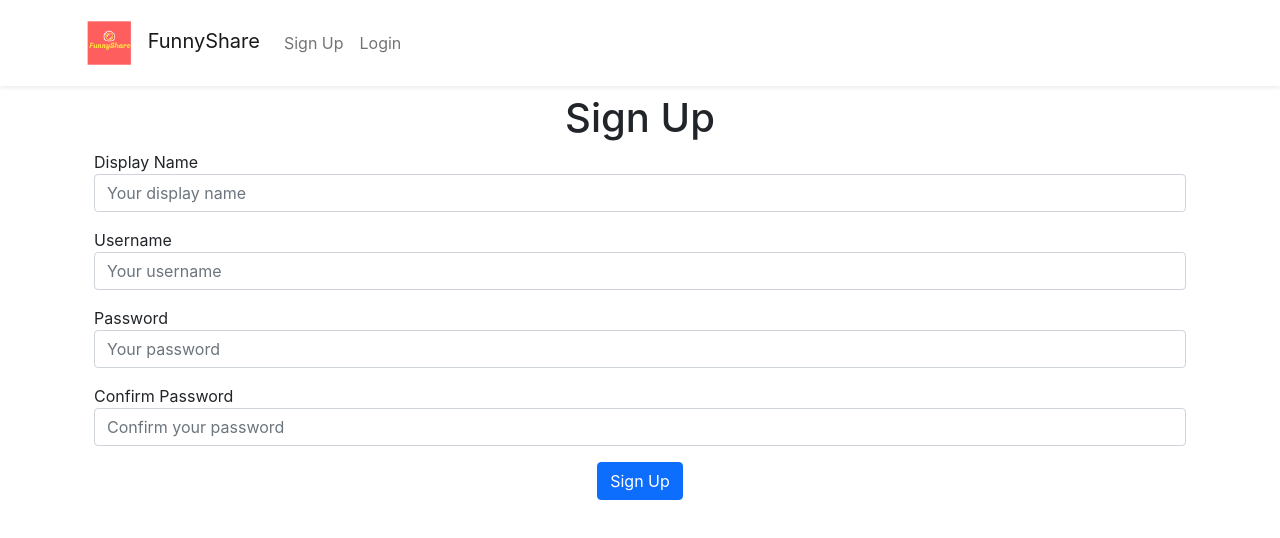
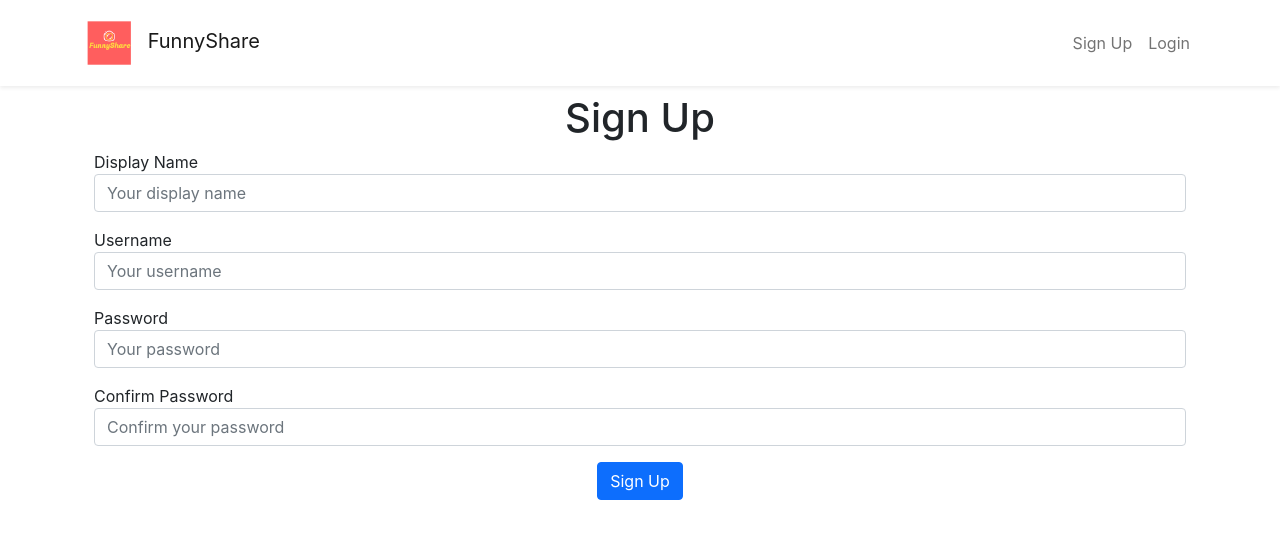
Before and after one commit to AlexandruMBaltazar/FunnyShare, a React (Create React App) app in the folder funnyshare-react-client/: page /signup in a window 1280 px wide. Shown: the top 538 px of the page. Built offline with nearby package versions, Linux system fonts and the light colour scheme.

Commit message:
UI change

```diff
--- a/funnyshare-react-client/src/components/TopBar.js
+++ b/funnyshare-react-client/src/components/TopBar.js
@@ -17,7 +17,7 @@ const TopBar = (props) => {
   };
 
   let links = (
-    <ul className="nav navbar-nav ml-auto">
+    <ul className="nav navbar-nav ms-auto">
       <li className="nav-item">
         <Link to="/signup" className="nav-link">
           Sign Up
```
